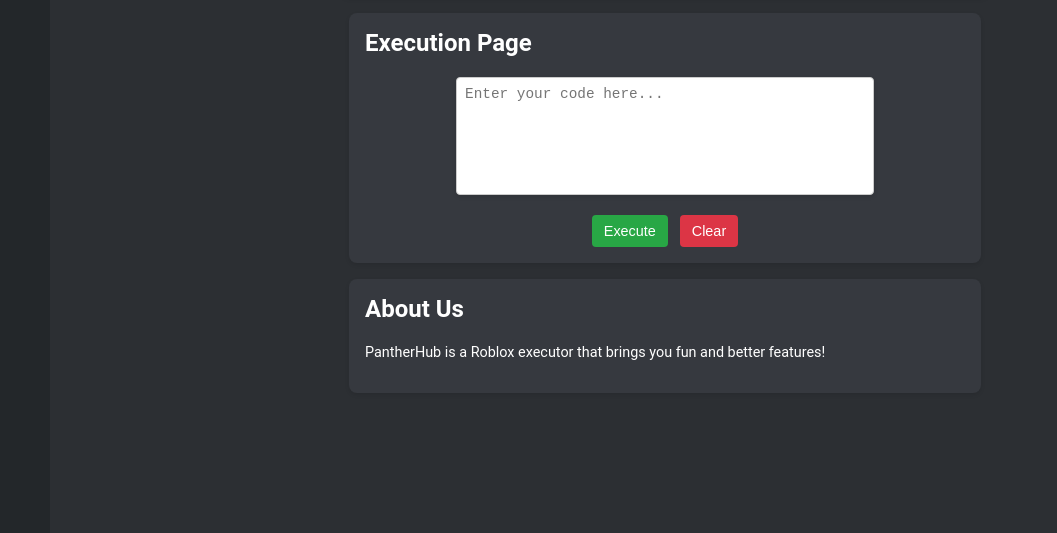
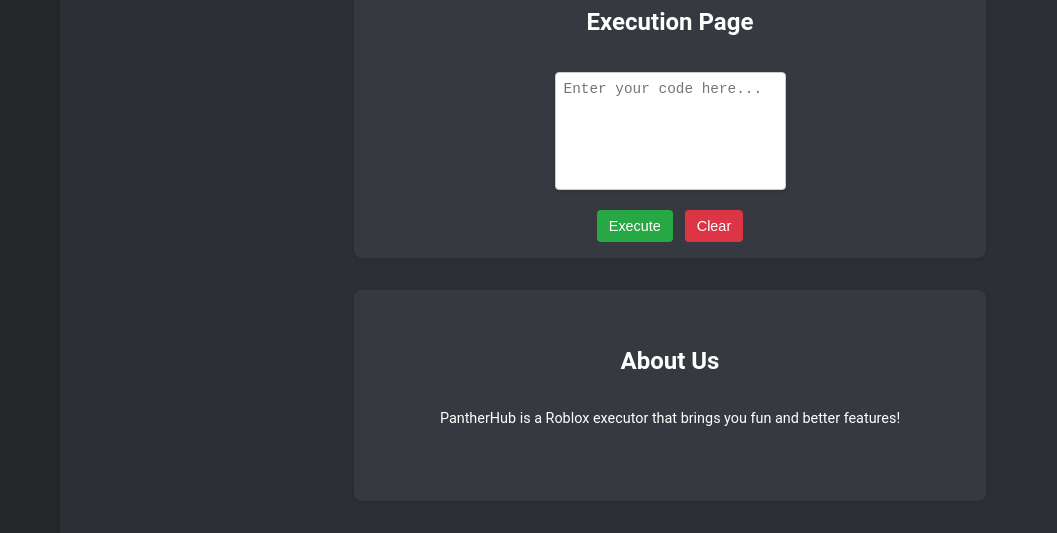
Before and after one commit to panthercheats/test2, a plain HTML site: page index.html in a window 1280 px wide. Shown: the part 283-816 px from the top of the page, without its empty margins (0-1057 px from the left). Drawn offline with Linux system fonts and the light colour scheme.

Commit message:
Update index.html

```diff
--- a/index.html
+++ b/index.html
@@ -2,7 +2,7 @@
 <html lang="en">
 <head>
     <meta charset="UTF-8">
-    <meta name="viewport" content="width=device-width, initial-scale=0.8">
+    <meta name="viewport" content="width=device-width, initial-scale=1.0">
     <title>PantherHub</title>
     <link rel="stylesheet" href="https://cdnjs.cloudflare.com/ajax/libs/font-awesome/5.15.3/css/all.min.css">
     <style>
@@ -12,19 +12,21 @@
             padding: 0;
             background-color: #2c2f33;
             color: #fff;
+            overflow: hidden;
         }
 
         .sidebar {
             position: fixed;
             top: 0;
             left: 0;
-            width: 50px;
+            width: 60px;
             height: 100%;
             background-color: #23272a;
             display: flex;
             flex-direction: column;
             align-items: center;
             padding: 0.5rem 0;
+            z-index: 1000;
         }
 
         .sidebar .logo {
@@ -65,32 +67,35 @@
         }
 
         .content {
-            margin-left: 50px;
-            padding: 0.5rem;
-            background-color: #2c2f33;
+            margin-left: 60px;
             height: 100vh;
-            overflow-y: auto;
+            overflow: auto;
+            scroll-snap-type: y mandatory;
+            -webkit-overflow-scrolling: touch;
         }
 
         main {
-            padding: 1rem;
+            height: 100vh;
             display: flex;
             flex-direction: column;
             align-items: center;
             justify-content: center;
-            height: 100vh;
-            scroll-snap-type: y mandatory;
+            scroll-snap-align: start;
         }
 
         section {
             width: 90%;
             max-width: 600px;
-            margin-bottom: 1rem;
+            height: 100vh;
+            display: flex;
+            flex-direction: column;
+            align-items: center;
+            justify-content: center;
             background-color: #36393f;
             padding: 1rem;
             border-radius: 8px;
             box-shadow: 0 2px 4px rgba(0, 0, 0, 0.1);
-            scroll-snap-align: start;
+            margin: 1rem 0;
         }
 
         h2 {
```
